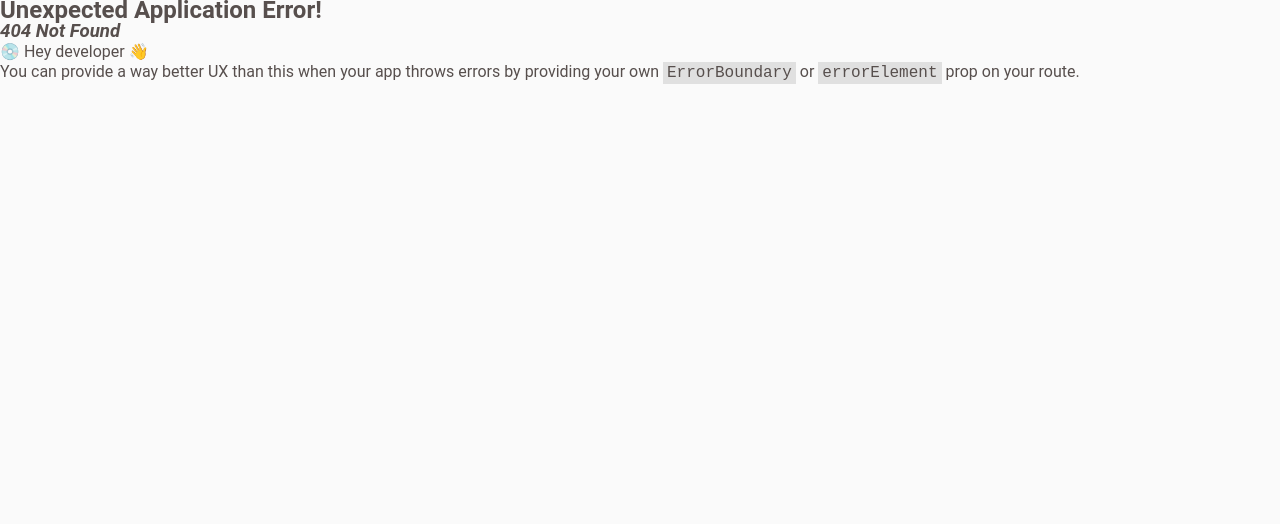
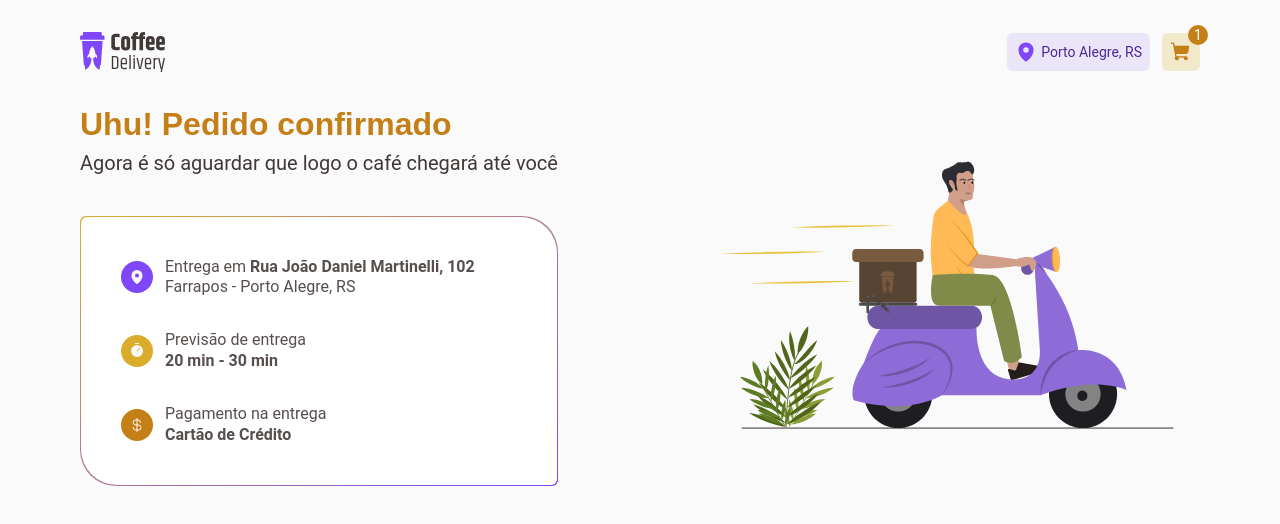
Before and after one commit to WigorCosta21/Coffee-Delivery, a React (Vite) app: page /order-confirmed in a window 1280 px wide. Before the commit this address had no page. Shown: the top 524 px of the page. Built offline with nearby package versions, Linux system fonts and the light colour scheme.

Commit message:
feat: create order confirmed page

```diff
--- /dev/null
+++ b/src/pages/OrderConfirmed/index.tsx
@@ -0,0 +1,29 @@
+import { Container } from "@components/Container";
+import { InfoCard } from "./components/InfoCard";
+
+import * as S from "./styles";
+
+import DeliveryImg from "/images/delivery.svg";
+
+const OrderConfirmed = () => {
+  return (
+    <Container>
+      <S.OrderContainer>
+        <div>
+          <S.Title>Uhu! Pedido confirmado</S.Title>
+          <S.Caption>
+            Agora é só aguardar que logo o café chegará até você
+          </S.Caption>
+
+          <InfoCard />
+        </div>
+
+        <div>
+          <img src={DeliveryImg} alt="" />
+        </div>
+      </S.OrderContainer>
+    </Container>
+  );
+};
+
+export default OrderConfirmed;
--- /dev/null
+++ b/src/pages/OrderConfirmed/styles.ts
@@ -0,0 +1,29 @@
+import styled from "styled-components";
+import { mixins } from "styles/mixins";
+
+export const OrderContainer = styled.div`
+  display: flex;
+  justify-content: space-between;
+  align-items: center;
+
+  img {
+    flex: 1;
+  }
+
+  @media screen and (max-width: 1024px) {
+    flex-direction: column;
+    gap: 2rem;
+  }
+`;
+
+export const Title = styled.h2`
+  ${mixins.fonts.titleL}
+  color: ${(props) => props.theme.colors["yellow-dark"]};
+  margin-bottom: 0.25rem;
+`;
+
+export const Caption = styled.p`
+  ${mixins.fonts.textL}
+  color: ${(props) => props.theme.colors["base-subtitle"]};
+  margin-bottom: 2.5rem;
+`;
--- a/src/routes.tsx
+++ b/src/routes.tsx
@@ -2,6 +2,7 @@ import { createBrowserRouter } from "react-router-dom";
 import Home from "./pages/Home/index";
 import { Layout } from "./components/Layout";
 import Checkout from "@pages/Checkout";
+import OrderConfirmed from "@pages/OrderConfirmed";
 
 const router = createBrowserRouter([
   {
@@ -15,6 +16,10 @@ const router = createBrowserRouter([
         path: "/checkout",
         element: <Checkout />,
       },
+      {
+        path: "/order-confirmed",
+        element: <OrderConfirmed />,
+      },
     ],
   },
 ]);
```
